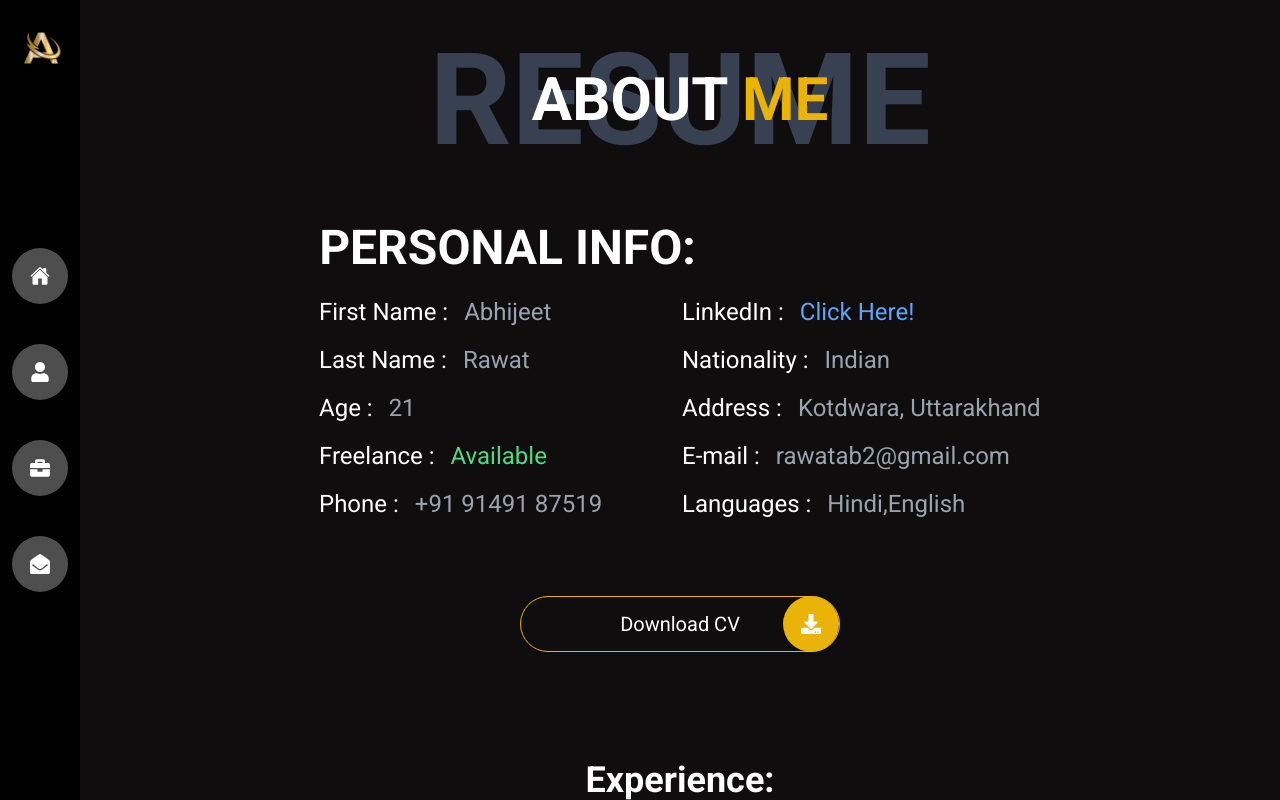
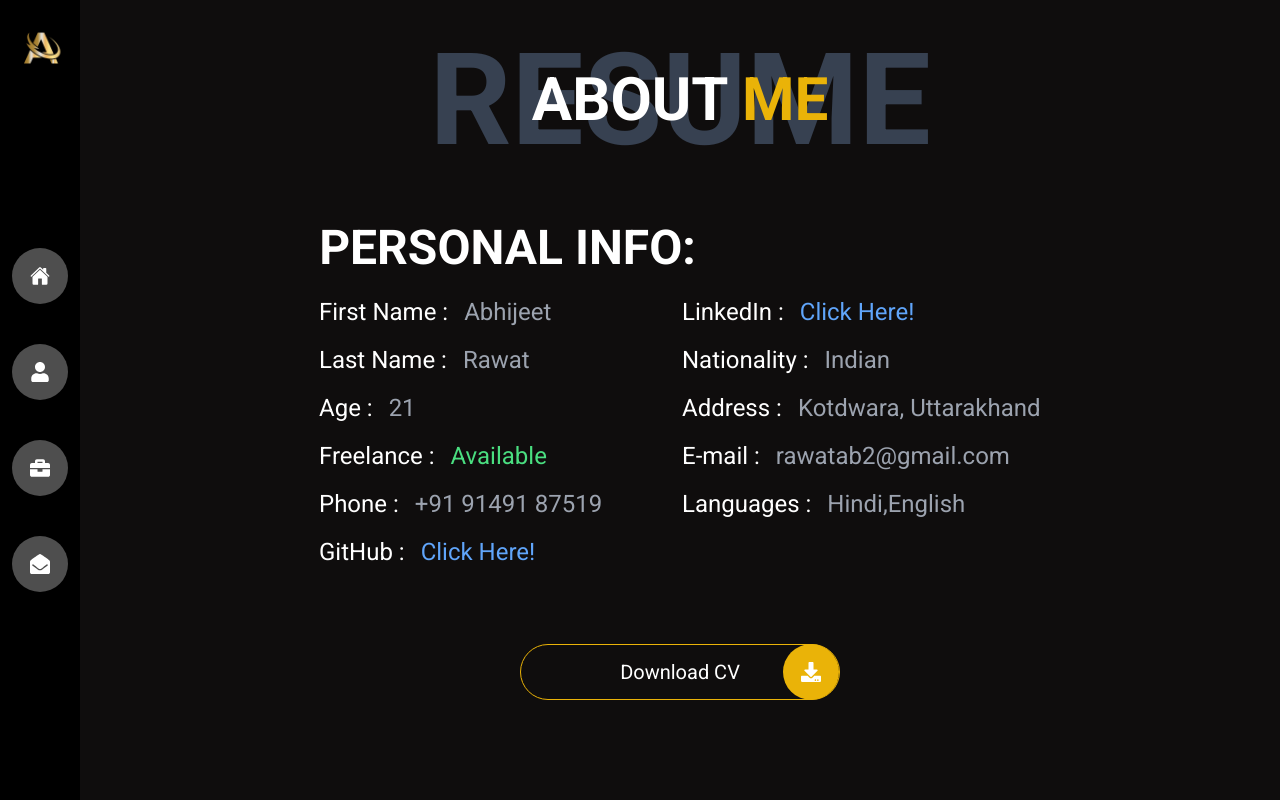
Before and after one commit to AbhijeetSRawat/My_Portfolio, a React (Vite) app: page /about in a window 1280 px wide. Built offline with nearby package versions, Linux system fonts and the light colour scheme.

Commit message:
github link added

```diff
--- a/src/pages/About.jsx
+++ b/src/pages/About.jsx
@@ -42,6 +42,16 @@ const About = () => {
               </div>
               <div className="flex gap-2 text-lg lg:text-2xl lg:gap-4">
                 Phone : <div className="text-gray-400">+91 91491 87519</div>
+              </div>
+               <div className="flex gap-2 text-lg lg:text-2xl lg:gap-4">
+                GitHub : <div className="text-gray-400">
+                  <Link
+                  to="https://github.com/AbhijeetSRawat"
+                  className="text-blue-400"
+                >
+                  Click Here!
+                </Link>
+                </div>
               </div>
             </div>
             <div className="flex flex-col lg:gap-4 translate-x-[200%]  transition-all duration-500 ease-out animate-[slide-in_2s_forwards]">
```
